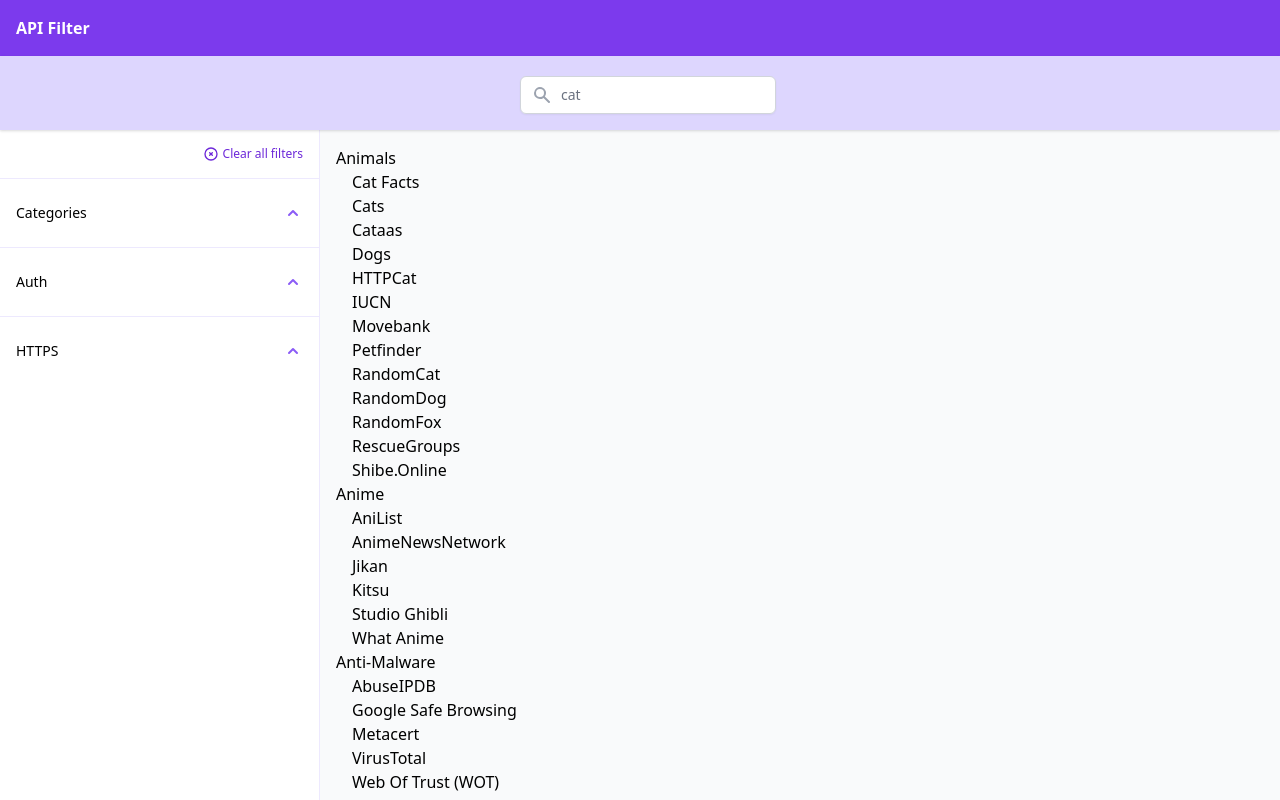
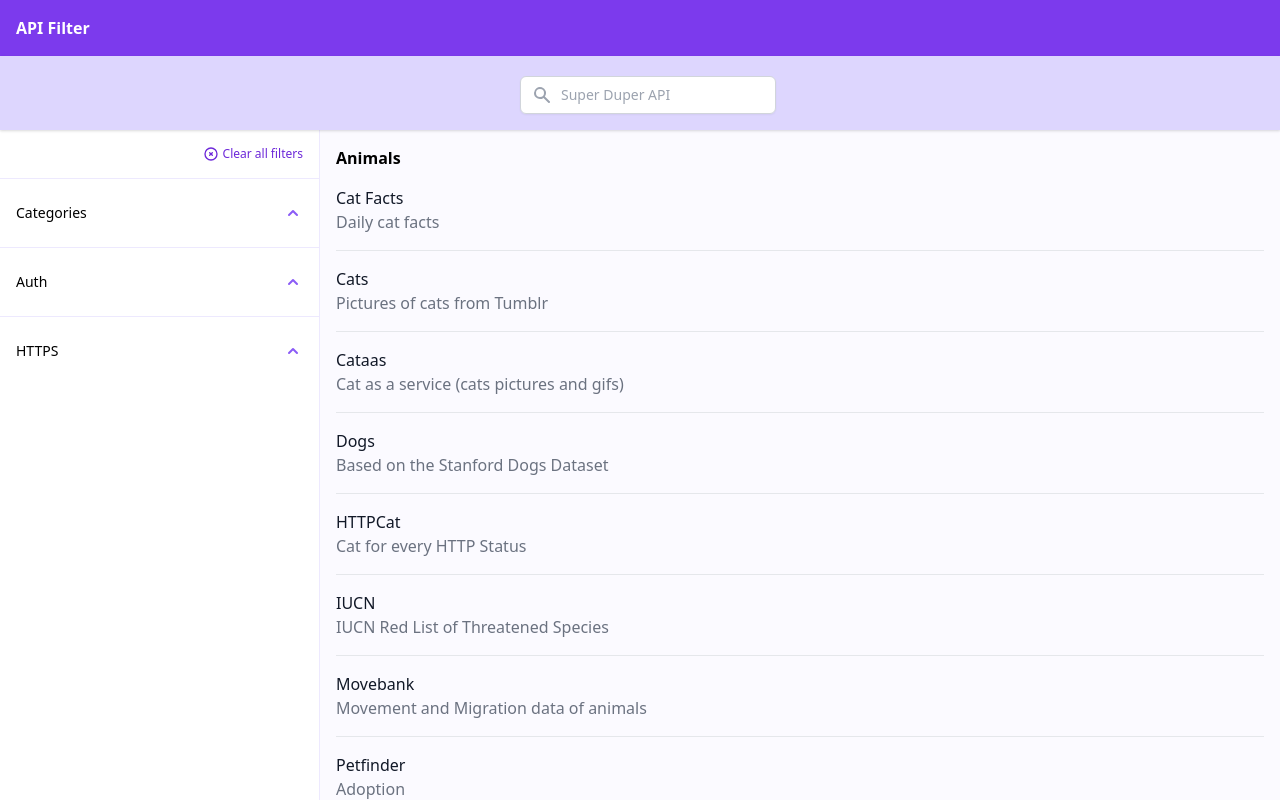
Before and after one commit to barnabasmolnar/public-api-filter, a React (Vite) app: page / in a window 1280 px wide. Shown: the top 800 px of the page. Built offline with nearby package versions, Linux system fonts and the light colour scheme.

Commit message:
Some code organisation.

```diff
--- a/src/App.tsx
+++ b/src/App.tsx
@@ -4,6 +4,8 @@
 import { XCircleIcon } from "@heroicons/react/outline";
 import api from "./api.json";
 import FilterGroup from "./FilterGroup";
+import Group from "./Group";
+import CheckboxMap from "./CheckboxMap";
 
 const { groupBy, keys, values, any, includes, toLower, identity } = R;
 
@@ -13,7 +15,7 @@
   options: { auth, https },
 } = api;
 
-interface FilterMap {
+export interface FilterMap {
   [k: string]: boolean;
 }
 
@@ -30,7 +32,7 @@
 const caseInsensitiveIncludes = (target: string, src: string) =>
   includes(toLower(target), toLower(src));
 
-interface RowItem {
+export interface RowItem {
   category: string;
   title: string;
   url: string;
@@ -43,40 +45,8 @@
   const grouped = groupBy(({ category }) => category, xs);
   const groupKs = keys(grouped);
 
-  return groupKs.map(k => (
-    <div key={k}>
-      <h1>{k}</h1>
-      <ul className="ml-4">
-        {grouped[k].map(({ title, url }) => (
-          <li key={url}>{title}</li>
-        ))}
-      </ul>
-    </div>
-  ));
+  return groupKs.map(k => <Group key={k} groupKey={k} group={grouped} />);
 };
-
-const renderCheckboxMap = (
-  options: string[],
-  m: FilterMap,
-  setter: React.Dispatch<React.SetStateAction<FilterMap>>
-) => (
-  <ul className="space-y-4">
-    {options.map(v => (
-      <li key={v}>
-        <label className="inline-flex items-center text-sm">
-          <input
-            className="text-purple-600 border-gray-300 rounded shadow-sm focus:border-purple-300 focus:ring focus:ring-offset-0 focus:ring-purple-200 focus:ring-opacity-50"
-            type="checkbox"
-            value={v}
-            checked={m[v]}
-            onChange={() => setter({ ...m, [v]: !m[v] })}
-          />
-          <span className="ml-2">{v}</span>
-        </label>
-      </li>
-    ))}
-  </ul>
-);
 
 const filterCheckboxMap = (m: FilterMap, v: string) => {
   const allFalse = !any(identity, values(m));
@@ -113,10 +83,10 @@
             <SearchIcon className="w-5 h-5 text-gray-400" aria-hidden="true" />
           </div>
           <input
-            className="block w-full pl-10 border-gray-300 rounded-md focus:ring-purple-500 focus:border-purple-500 sm:text-sm"
+            className="block w-full pl-10 placeholder-gray-400 border-gray-300 rounded-md focus:ring-purple-500 focus:border-purple-500 sm:text-sm"
             type="search"
             value={searchTerm}
-            placeholder="cat"
+            placeholder="Super Duper API"
             onChange={e => setSearchTerm(e.target.value)}
           />
         </div>
@@ -140,17 +110,17 @@
             Clear all filters
           </button>
           <FilterGroup groupName="Categories">
-            {renderCheckboxMap(categories, csMap, setCsMap)}
+            <CheckboxMap options={categories} m={csMap} setter={setCsMap} />
           </FilterGroup>
           <FilterGroup groupName="Auth">
-            {renderCheckboxMap(auth, authMap, setAuthMap)}
+            <CheckboxMap options={auth} m={authMap} setter={setAuthMap} />
           </FilterGroup>
           <FilterGroup groupName="HTTPS">
-            {renderCheckboxMap(https, httpsMap, setHttpsMap)}
+            <CheckboxMap options={https} m={httpsMap} setter={setHttpsMap} />
           </FilterGroup>
         </div>
-        <div className="h-full col-span-3 bg-gray-50">
-          <div className="px-4 my-4">{renderFiltered(filtered)}</div>
+        <div className="h-full col-span-3 bg-opacity-40 bg-purple-50">
+          <div className="px-4 my-4 space-y-12">{renderFiltered(filtered)}</div>
         </div>
       </div>
     </div>
--- /dev/null
+++ b/src/CheckboxMap.tsx
@@ -0,0 +1,29 @@
+import React from "react";
+import { FilterMap } from "./App";
+
+interface CheckboxMapProps {
+  options: string[];
+  m: FilterMap;
+  setter: React.Dispatch<React.SetStateAction<FilterMap>>;
+}
+
+const CheckboxMap = ({ options, m, setter }: CheckboxMapProps): JSX.Element => (
+  <ul className="space-y-4">
+    {options.map(v => (
+      <li key={v}>
+        <label className="inline-flex items-center text-sm">
+          <input
+            className="text-purple-600 border-gray-300 rounded shadow-sm focus:border-purple-300 focus:ring focus:ring-offset-0 focus:ring-purple-200 focus:ring-opacity-50"
+            type="checkbox"
+            value={v}
+            checked={m[v]}
+            onChange={() => setter({ ...m, [v]: !m[v] })}
+          />
+          <span className="ml-2">{v}</span>
+        </label>
+      </li>
+    ))}
+  </ul>
+);
+
+export default CheckboxMap;
--- /dev/null
+++ b/src/Group.tsx
@@ -0,0 +1,25 @@
+import React from "react";
+import { RowItem } from "./App";
+
+interface Group {
+  groupKey: string;
+  group: Record<string, RowItem[]>;
+}
+
+const Group = ({ groupKey, group }: Group): JSX.Element => (
+  <div>
+    <h1 className="font-bold">{groupKey}</h1>
+    <ul className="divide-y">
+      {group[groupKey].map(({ title, url, description }) => (
+        <li key={url} className="py-4">
+          <a href={url} target="_blank" rel="noopener noreferrer">
+            <p className="text-gray-900">{title}</p>
+            <p className="text-gray-500">{description}</p>
+          </a>
+        </li>
+      ))}
+    </ul>
+  </div>
+);
+
+export default Group;
```
